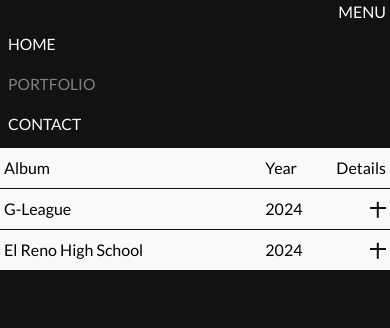
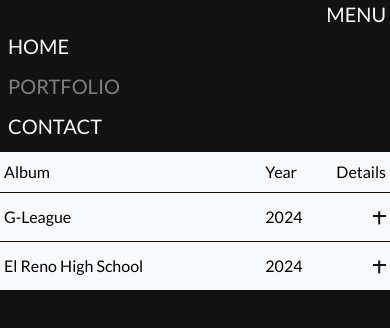
Before and after one commit to te-mbu/palmire-visuals, a Next.js app: page /portfolio in a window 390 px wide. Both pictures are taken after a click on the button "MENU". Shown: the top 328 px of the page. Built offline with nearby package versions, Linux system fonts and the light colour scheme.

Commit message:
fix carousel et navbar

```diff
--- a/src/components/Carousel.tsx
+++ b/src/components/Carousel.tsx
@@ -42,7 +42,7 @@ const Carousel: React.FC<CarouselProps> = ({
       animate="visible"
       variants={variants}
       style={{ transformOrigin: "top" }}
-      className="overflow-hidden border -b border-b-black"
+      className="overflow-hidden border-b border-b-black"
     >
       <div
         ref={scrollContainerRef}
--- a/src/components/IndexRow.tsx
+++ b/src/components/IndexRow.tsx
@@ -44,7 +44,11 @@ const IndexRow: React.FC<IndexRowProps> = ({
   return (
     <>
       <div className="flex flex-col gap-0 w-full">
-        <div className="w-full flex justify-between bg-light border-b py-2 border-dark pl-1 sm:py-0">
+        <div
+          className={`${
+            isOpen ? "border border-b border-b-light" : "border-b border-dark"
+          } w-full flex justify-between bg-light py-3 pl-1 sm:py-0`}
+        >
           <p>{title}</p>
           <div className="w-1/3 flex justify-between items-center px-1">
             <p>{year}</p>
--- a/src/components/NavBar.tsx
+++ b/src/components/NavBar.tsx
@@ -24,7 +24,7 @@ const NavBar: React.FC = () => {
         {/* Hamburger icon for smaller screens */}
         <div className="sm:hidden">
           <button
-            className="flex w-full text-light pr-1 justify-end"
+            className="flex w-full text-light text-xl pr-1 justify-end"
             onClick={() => setIsOpen(!isOpen)}
           >
             MENU
--- a/src/components/NavLinkButton.tsx
+++ b/src/components/NavLinkButton.tsx
@@ -27,14 +27,14 @@ const NavLink: React.FC<NavLinkButtonProps> = ({
   };
 
   return (
-    <li className={`${isHidden ? "hidden" : ""} flex py-1`}>
+    <li className={`${isHidden ? "hidden" : ""} sm:flex py-1`}>
       <Link
         href={href}
         onClick={handleClick}
         passHref
         className={`${
           isActive ? "text-grey-50" : "text-light"
-        } hover:text-grey-50 sm:text-xs uppercase`}
+        } hover:text-grey-50 text-xl sm:text-xs uppercase`}
       >
         {label}
       </Link>
--- a/src/components/PlusMinusButton.tsx
+++ b/src/components/PlusMinusButton.tsx
@@ -11,9 +11,9 @@ const PlusMinusButton: React.FC<PlusMinusButtonProps> = ({
 }) => {
   return (
     <div className="cursor-pointer" onClick={onClick}>
-      <span className="block h-[0.10rem] w-4 bg-dark "></span>
+      <span className="block  h-[0.10rem] w-[0.8rem bg-dark "></span>
       <span
-        className={`block h-[0.10rem] w-4 bg-dark ${
+        className={`block h-[0.10rem] w-[0.8rem] bg-dark ${
           isOpen ? "duration-200 opacity-0" : "opacity-1 duration-200 rotate-90"
         }`}
       ></span>
```
